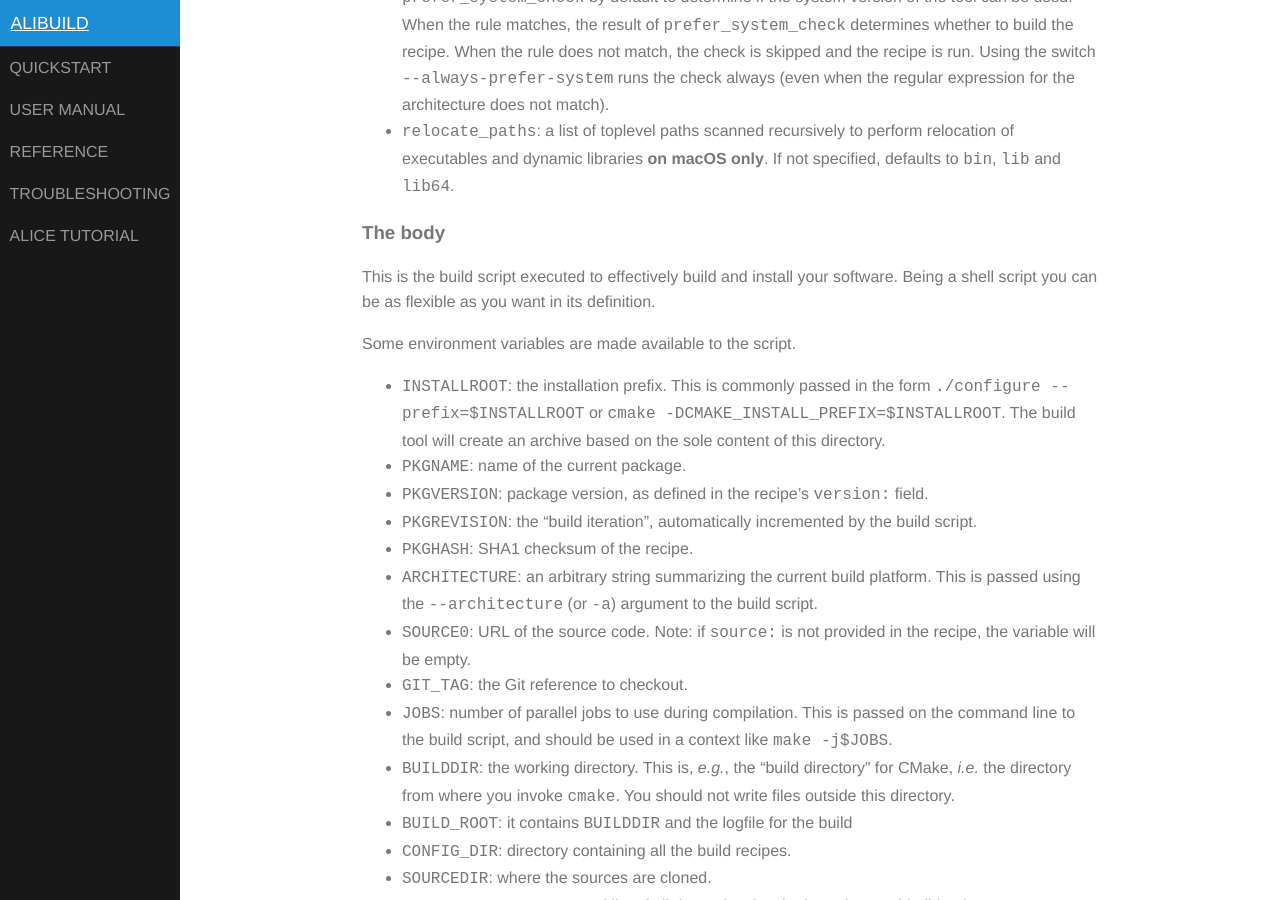
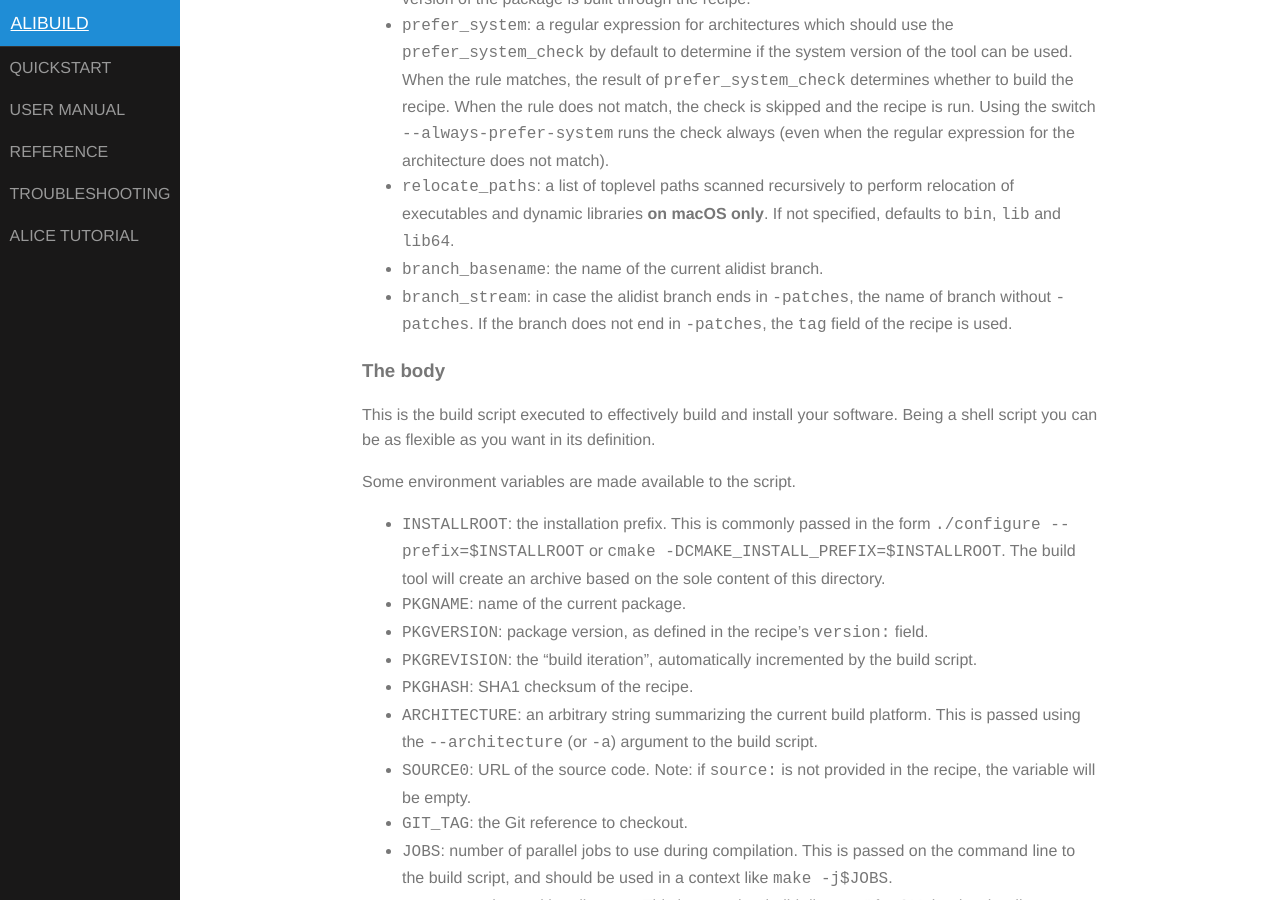
Before and after one commit to alisw/alibuild, a Jekyll site: the page built from docs/reference.markdown, in a window 1280 px wide and 900 px high, scrolled down 2960 px. Built offline with Jekyll 4.4.1, drawn with Linux system fonts in a browser that asks for light colours; some of the changed text lies outside the part shown.

Commit message:
Add branch_stream and branch_basename version macros

```diff
--- a/docs/reference.markdown
+++ b/docs/reference.markdown
@@ -50,6 +50,8 @@ The following entries are mandatory in the header:
     of the package. Notice you can actually use some special formatting
     substitutions which will be replaced with the associated value on build.
     Valid substitutions are:
+      - `%(branch_basename)s`
+      - `%(branch_stream)s`
       - `%(commit_hash)s`
       - `%(short_hash)s`
       - `%(tag)s`
@@ -130,6 +132,10 @@ The following entries are optional in the header:
   - `relocate_paths`: a list of toplevel paths scanned recursively to perform
     relocation of executables and dynamic libraries **on macOS only**. If not
     specified, defaults to `bin`, `lib` and `lib64`.
+  - `branch_basename`: the name of the current alidist branch.
+  - `branch_stream`: in case the alidist branch ends in `-patches`, the name of
+    branch without `-patches`. If the branch does not end in `-patches`, the
+    `tag` field of the recipe is used.
 
 ### The body
 
```
Also changed, not shown: alibuild_helpers/build.py (+10 -0 lines), tests/test_build.py (+2 -1 lines).
